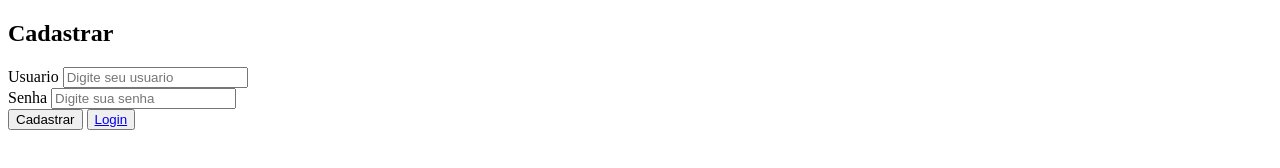
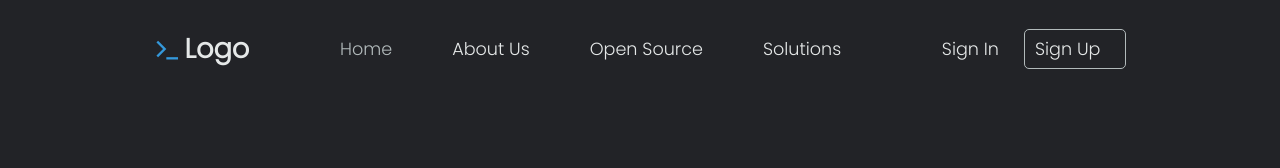
Before and after one commit to delainy/GameStore, a website: page index.html in a window 1280 px wide. Drawn offline with nearby package versions, Linux system fonts and the light colour scheme.

Commit message:
first commit

```diff
--- a/Assets/Css/browser.css
+++ b/Assets/Css/browser.css
@@ -0,0 +1,173 @@
+@import url('https://fonts.googleapis.com/css2?family=Poppins:wght@300&display=swap');
+
+*{
+    margin: 0;
+    padding: 0;
+    box-sizing: border-box;
+    font-family: 'Poppins', sans-serif;
+    text-decoration: none;
+    list-style: none;
+}
+
+:root{
+    --bg-color: #222327;
+    --text-color: #E5E8E8 ;
+    --main-color: #3498DB;
+    --hover-color: #B2BABB;
+}
+
+body{
+    min-height: 100vh;
+    background: var(--bg-color);
+    color: var(--text-color);
+}
+
+header{
+    position: fixed;
+    width: 100%;
+    top: 0;
+    right: 0;
+    z-index: 1000;
+    display: flex;
+    align-items: center;
+    justify-content: space-between;
+    background: transparent;
+    padding: 28px 12%;
+    transition: all .50s ease;
+}
+
+.logo{
+    display: flex;
+    align-items: center;
+}
+
+.logo i{
+    color: var(--main-color);
+    font-size: 28px;
+    margin-right: 3px;
+}
+
+.logo span{
+    color: var(--text-color);
+    font-size: 1.7rem;
+    font-weight: 600;
+}
+
+.navbar{
+    display: flex;
+}
+
+.navbar a{
+    color: var(--text-color);
+    font-size: 1.1rem;
+    font-weight: 500;
+    padding: 5px 0;
+    margin: 0px 30px;
+    transition: all .50s ease;
+}
+
+.navbar a:hover{
+    color: var(--hover-color);
+}
+
+.navbar a.active{
+    color: var(--hover-color);
+}
+
+.Navbar-Buttons{
+    display: flex;
+    align-items: center;
+}
+
+.Navbar-Buttons a{
+    margin-right: 25px;
+    margin-left: 10px;
+    color: var(--text-color);
+    font-size: 1.1rem;
+    font-weight: 500;
+    transition: all .50s ease;
+}
+
+.Navbar-Buttons .SignIn{
+    border: 0;
+    background: none;
+}
+
+.Navbar-Buttons .user:hover{
+    color: var(--main-color);
+}
+
+.Navbar-Buttons .SignUp{
+    padding: 6px 0;
+    border-radius: 5px;
+    box-sizing: .1px;
+    border: 1px solid var(--hover-color);
+    background: none;
+}
+
+.Navbar-Buttons .SignUp:hover{
+    border: 1px solid var(--main-color);
+}
+
+.user{
+    display: flex;
+    align-items: center;
+}
+
+.Register{
+    border-color: var(--text-color);
+}
+
+#menu-icon{
+    padding: 3px;
+    font-size: 35px;
+    color: var(--text-color);
+    cursor: pointer;
+    z-index: 10001;
+    display: none;
+}
+
+@media (max-widt: 1280px){
+    header{
+        padding: 14px 2%;
+        transition: .2s;
+    }
+
+    .navbar a{
+        padding: 5px 0;
+        margin: 0px 20px;
+    }
+}
+
+@media (max-width: 1090px){
+    #menu-icon{
+        display: block;
+    }
+    .navbar{
+        position: absolute;
+        top: 100%;
+        right: -100%;
+        width: 270px;
+        height: 29vh;
+        background: #ECF0F1;
+        display: flex;
+        flex-direction: column;
+        justify-content: flex-start;
+        border-radius: 10px;
+        transition: all .50s ease;
+    }
+    .navbar a{
+        display: block;
+        margin: 12px 0;
+        padding: 0px 25px;
+        transition: all .50s ease;
+        color: var(--bg-color);
+    }
+    .navbar a:hover{
+        color: #B2BABB;
+        transform: translateY(5px);
+    }
+    .navbar.open{
+        right: 2%;
+    }
+}
--- a/index.html
+++ b/index.html
@@ -1,34 +1,36 @@
 <!DOCTYPE html>
-<html lang="en">
+<html lang="pt-br">
 <head>
     <meta charset="UTF-8">
     <meta http-equiv="X-UA-Compatible" content="IE=edge">
     <meta name="viewport" content="width=device-width, initial-scale=1.0">
-    <title>Cadastrar</title>
-    <link rel="stylesheet" href="Css/style.css">
+    <link rel="icon" type="image/x-icon" href="Assets/Img/terminal-line.svg">
+    <title>Logo</title>
+    <link rel="stylesheet" href="Assets/Css/browser.css">
+    <link href="https://cdn.jsdelivr.net/npm/remixicon@2.5.0/fonts/remixicon.css" rel="stylesheet">
+    <link rel="stylesheet" href="https://unpkg.com/boxicons@latest/css/boxicons.min.css">
+</head>
+    <body>
+        <!-- Barra de Navegação -->
+        <header>
+            <a href="#" class="logo"><i class="ri-terminal-line"></i><span>Logo</span></a>
 
-</head>
-<body>
-    <div class="login">
-        <form action="cadastro.php" method="post" class="card">
-        <div class="card-header">
-                    <h2>Cadastrar</h2>
-                </div>
-            <div class="card-content">
-            <div class="card-content-area">
-                <label>Usuario</label>
-                <input type="text" name="usuario" placeholder="Digite seu usuario">
+            <ul class="navbar">
+                <li><a href="#" class="active">Home</a></li>
+                <li><a href="">About Us</a></li>
+                <li><a href="">Open Source</a></li>
+                <li><a href="">Solutions</a></li>
+            </ul>
+
+            <div class="Navbar-Buttons">
+                <button class="SignIn"><a href="#" class="user">Sign In</a></button>
+                <button class="SignUp"><a href="#" class="Register">Sign Up</a></button>
+                <div class="bx bx-menu" id="menu-icon"></div>
             </div>
-            <div class="card-content-area">
-                <label>Senha</label>
-                <input type="password" name="senha" placeholder="Digite sua senha">
-            </div>
-            <div class="card-footer">
-                <button type="submit">Cadastrar</button>
-                <button><a href="index.php">Login</a></button>
-            </div>
-            </div>
-        </form>
-        </div>
-</body>
+        </header>
+
+
+        <!-- Link-JavaScript -->
+        <link src="Assets/JavaScript/JavaSbrowser.js">
+    </body>
 </html>
--- /dev/null
+++ b/package.json
@@ -0,0 +1,6 @@
+{
+  "dependencies": {
+    "bootstrap": "^5.2.3",
+    "react-bootstrap": "^2.7.2"
+  }
+}
```
Also changed, not shown: Assets/JavaScript/JavaSbrowser.js (added, +9 -0 lines), Assets/Img/banner-bg.png (added), Assets/Img/color-sharp.png (added), Assets/Img/color-sharp2.png (added), Assets/Img/terminal-line.svg (added), 1 other file.
